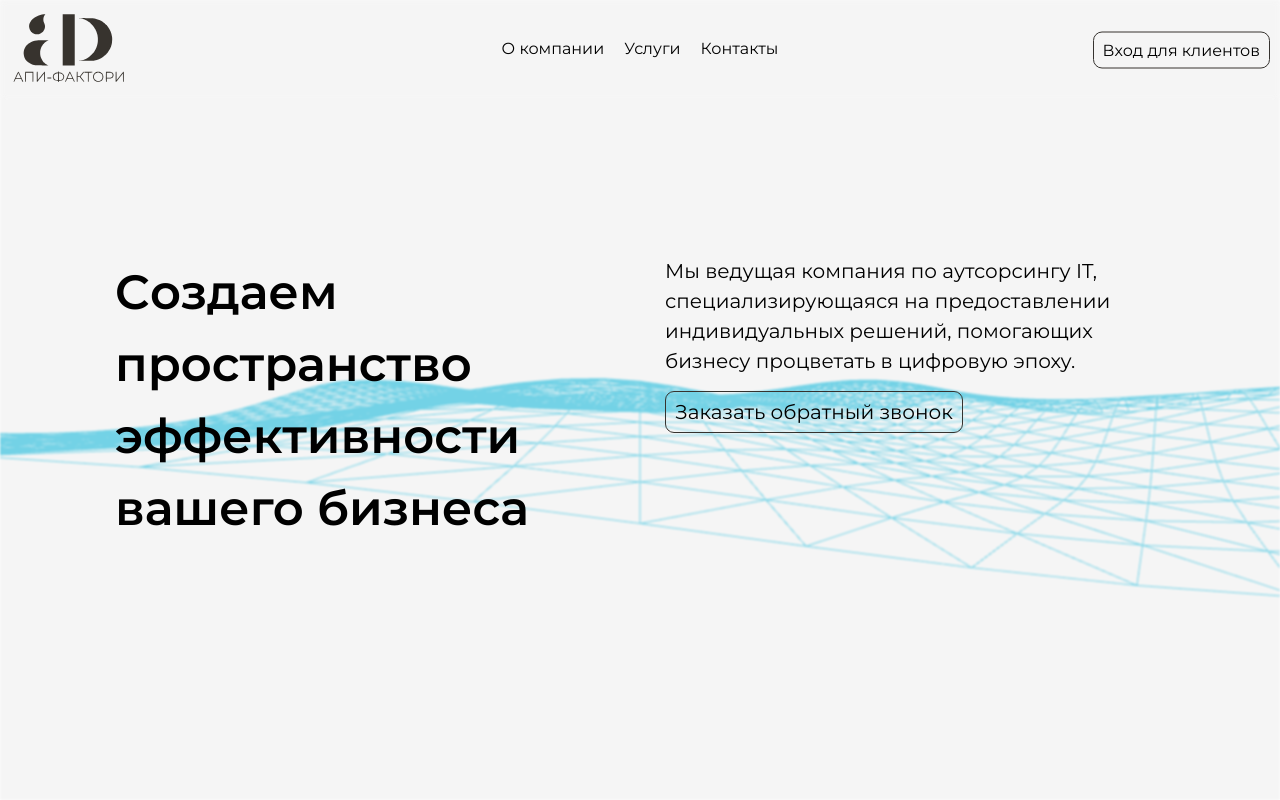
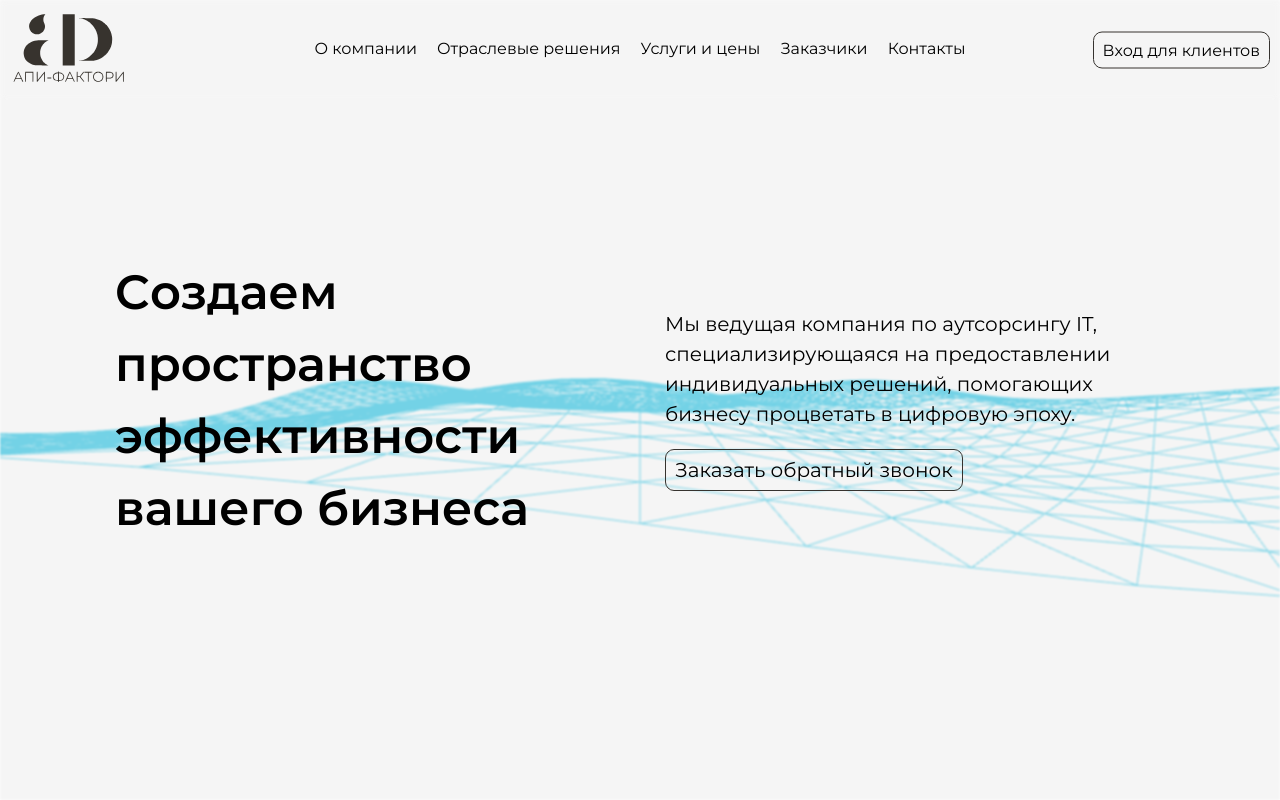
Before and after one commit to sidney31/apifactory-react, a React app: page / in a window 1280 px wide. Shown: the top 800 px of the page. Built offline with nearby package versions, Linux system fonts and the light colour scheme; the HTML template or start-up script is replaced by a standard one; what @react-keycloak/web, keycloak-js would draw is missing.

Commit message:
Edit header.tsx; Change styles

```diff
--- a/src/components/footer/Footer.tsx
+++ b/src/components/footer/Footer.tsx
@@ -5,6 +5,13 @@ import { Navbar, Position } from '../navbar/Navbar'
 import styles from './Footer.module.scss'
 
 export const Footer = () => {
+	const NAV_LINKS = [
+		{ text: 'О компании', url: '/about' },
+		{ text: 'Отраслевые решения', url: '/solutions' },
+		{ text: 'Услуги и цены', url: '/services_and_prices' },
+		{ text: 'Заказчики', url: '/customers' },
+		{ text: 'Контакты', url: '/contacts' },
+	]
 	return (
 		<footer className={styles.footer}>
 			<div className='container'>
@@ -48,6 +55,7 @@ export const Footer = () => {
 				</div>
 			</div>
 			<Navbar
+				nav_links={NAV_LINKS}
 				position={Position.bottom}
 				logo_path='/svg/logo2.svg'
 				right_side={
--- a/src/components/navbar/Navbar.tsx
+++ b/src/components/navbar/Navbar.tsx
@@ -1,8 +1,10 @@
 import { ReactNode } from 'react'
+import { Link } from 'react-router-dom'
 import styles from './Navbar.module.scss'
 
 export interface Props {
 	className?: string
+	nav_links: Array<{ text: string; url: string }>
 	position: Position
 	logo_path: string
 	right_side: ReactNode
@@ -17,8 +19,8 @@ export const Navbar = (props: Props) => {
 	const scrollHandler = () => {
 		const HERO_HEIGHT = document.querySelector("[class*='hero']")?.clientHeight
 		if (!HERO_HEIGHT) return false
-		// TODO: xD
-		const scrollTop =
+		// TODO: очеловечить
+		const SCROLL_TOP =
 			window.scrollY > HERO_HEIGHT / 2
 				? window.scrollY / 10 > 100
 					? 100
@@ -28,7 +30,7 @@ export const Navbar = (props: Props) => {
 			.querySelector('nav')
 			?.setAttribute(
 				'style',
-				`background-color: rgba(255, 255, 255, ${scrollTop}%)`
+				`background-color: rgba(255, 255, 255, ${SCROLL_TOP}%)`
 			)
 	}
 
@@ -43,21 +45,13 @@ export const Navbar = (props: Props) => {
 				</a>
 				<div className={styles.navbar_menu}>
 					<ul className={styles.navbar_menuList}>
-						<li className={styles.navbar_menuListItem}>
-							<a href='' className={styles.navbar_menuLink}>
-								О компании
-							</a>
-						</li>
-						<li className={styles.navbar_menuListItem}>
-							<a href='' className={styles.navbar_menuLink}>
-								Услуги
-							</a>
-						</li>
-						<li className={styles.navbar_menuListItem}>
-							<a href='' className={styles.navbar_menuLink}>
-								Контакты
-							</a>
-						</li>
+						{props.nav_links.map(link => (
+							<li key={link.url} className={styles.navbar_menuListItem}>
+								<Link to={link.url} className={styles.navbar_menuLink}>
+									{link.text}
+								</Link>
+							</li>
+						))}
 					</ul>
 				</div>
 				<div className={styles.rightSide}>{props.right_side}</div>
--- a/src/screens/Home/Home.tsx
+++ b/src/screens/Home/Home.tsx
@@ -13,6 +13,13 @@ import app from '../../styles/app.module.scss'
 import '../../styles/common.scss'
 
 function Home() {
+	const NAV_LINKS = [
+		{ text: 'О компании', url: '/about' },
+		{ text: 'Отраслевые решения', url: '/solutions' },
+		{ text: 'Услуги и цены', url: '/services_and_prices' },
+		{ text: 'Заказчики', url: '/customers' },
+		{ text: 'Контакты', url: '/contacts' },
+	]
 	const OUTSOURCING_BLOCK = {
 		text_small: 'Аутсорсинг',
 		text_title: 'Трансформируйте свой бизнес с помощью наших решений',
@@ -177,6 +184,7 @@ function Home() {
 	return (
 		<ReactKeycloakProvider authClient={keycloak}>
 			<Navbar
+				nav_links={NAV_LINKS}
 				position={Position.top}
 				logo_path='/svg/logo.svg'
 				right_side={<button>Вход для клиентов</button>}
--- a/src/styles/app.module.scss
+++ b/src/styles/app.module.scss
@@ -15,6 +15,7 @@
 	flex-direction: row;
 	justify-content: space-between;
 	gap: 50px;
+	align-items: center;
 }
 
 .hero_textTitle {
@@ -31,7 +32,7 @@
 }
 
 .hero_textSubtitle_button {
-	margin-top: 15px;
+	margin-top: 20px;
 	font-size: 20px;
 }
 
```
